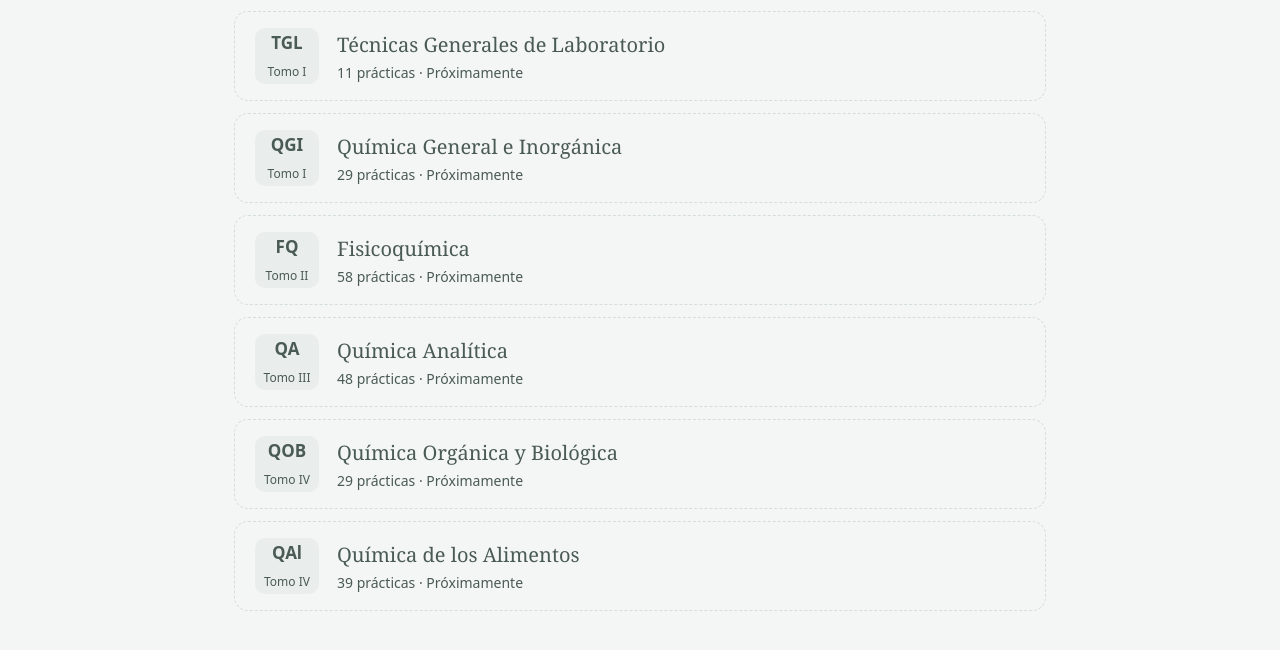
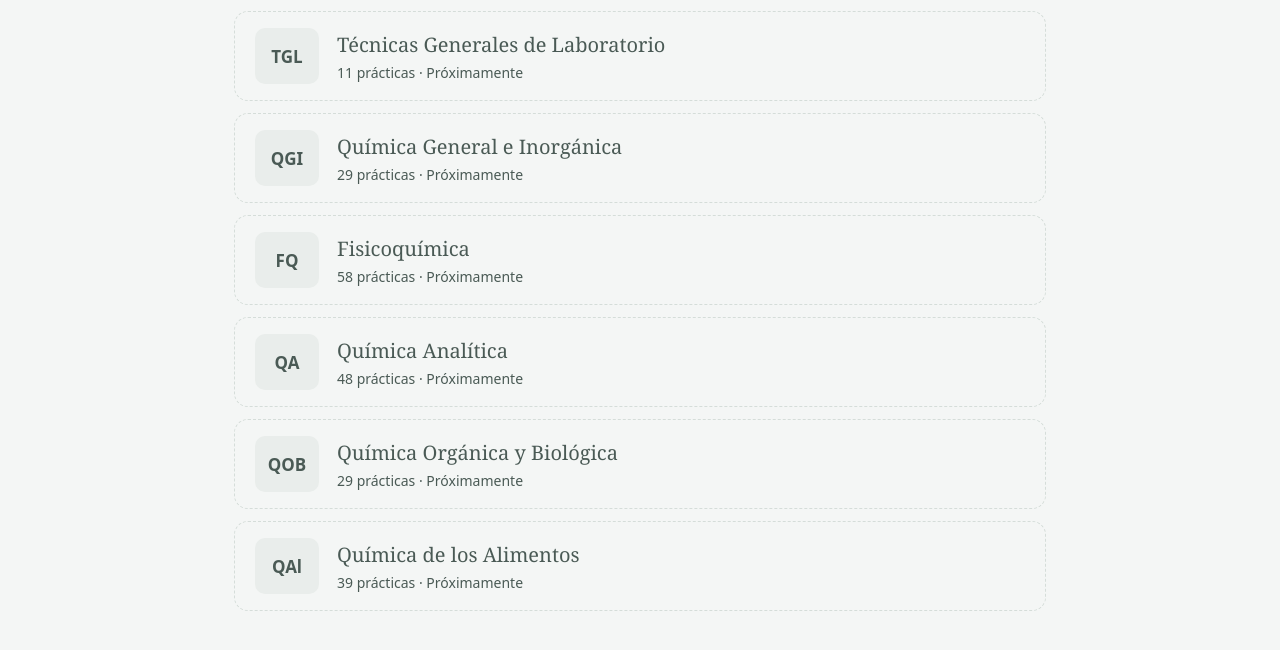
Before and after one commit to Gerarfisica/clases-quimica-actividad-experimental-bio-isfd42, a plain HTML site: page practicas-experimentales/index.html in a window 1280 px wide. Shown: the part 332-982 px from the top of the page. Drawn offline with Linux system fonts and the light colour scheme.

Commit message:
Quitar la referencia al tomo en las categorías de prácticas
Co-Authored-By: Claude Opus 5.5 <noreply@anthropic.com>

```diff
--- a/practicas-experimentales/index.html
+++ b/practicas-experimentales/index.html
@@ -50,12 +50,12 @@
   <section>
     <h2>Categorías</h2>
     <ul>
-      <li><div class="materia pronto"><span class="anio">TGL<small>Tomo I</small></span><span class="t">Técnicas Generales de Laboratorio<small>11 prácticas · Próximamente</small></span></div></li>
-      <li><div class="materia pronto"><span class="anio">QGI<small>Tomo I</small></span><span class="t">Química General e Inorgánica<small>29 prácticas · Próximamente</small></span></div></li>
-      <li><div class="materia pronto"><span class="anio">FQ<small>Tomo II</small></span><span class="t">Fisicoquímica<small>58 prácticas · Próximamente</small></span></div></li>
-      <li><div class="materia pronto"><span class="anio">QA<small>Tomo III</small></span><span class="t">Química Analítica<small>48 prácticas · Próximamente</small></span></div></li>
-      <li><div class="materia pronto"><span class="anio">QOB<small>Tomo IV</small></span><span class="t">Química Orgánica y Biológica<small>29 prácticas · Próximamente</small></span></div></li>
-      <li><div class="materia pronto"><span class="anio">QAl<small>Tomo IV</small></span><span class="t">Química de los Alimentos<small>39 prácticas · Próximamente</small></span></div></li>
+      <li><div class="materia pronto"><span class="anio">TGL</span><span class="t">Técnicas Generales de Laboratorio<small>11 prácticas · Próximamente</small></span></div></li>
+      <li><div class="materia pronto"><span class="anio">QGI</span><span class="t">Química General e Inorgánica<small>29 prácticas · Próximamente</small></span></div></li>
+      <li><div class="materia pronto"><span class="anio">FQ</span><span class="t">Fisicoquímica<small>58 prácticas · Próximamente</small></span></div></li>
+      <li><div class="materia pronto"><span class="anio">QA</span><span class="t">Química Analítica<small>48 prácticas · Próximamente</small></span></div></li>
+      <li><div class="materia pronto"><span class="anio">QOB</span><span class="t">Química Orgánica y Biológica<small>29 prácticas · Próximamente</small></span></div></li>
+      <li><div class="materia pronto"><span class="anio">QAl</span><span class="t">Química de los Alimentos<small>39 prácticas · Próximamente</small></span></div></li>
     </ul>
   </section>
 </main>
```
